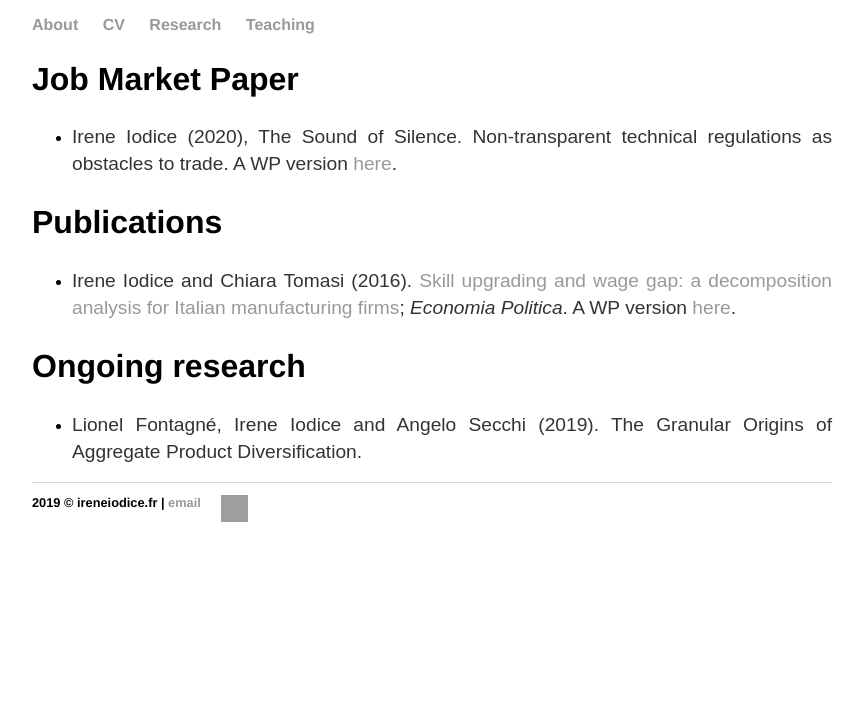
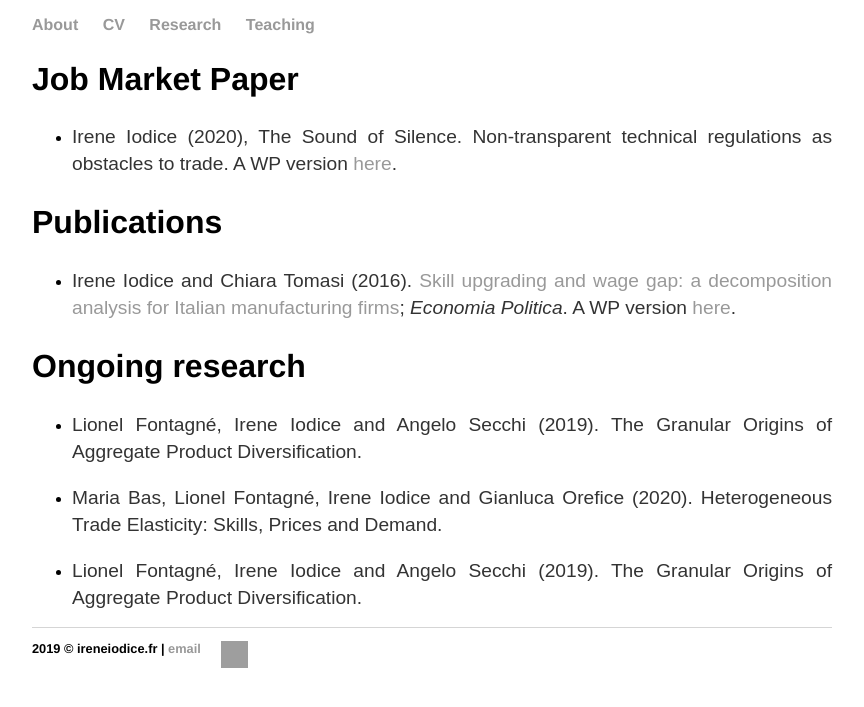
Before and after one commit to ioire/ioire.github.io, a Jekyll site: the page built from research/index.html, in a window 1280 px wide. Shown: the top 707 px of the page, without its empty margins (208-1072 px from the left). Built offline with Jekyll 4.4.1, drawn with Linux system fonts in a browser that asks for light colours; grey boxes are pictures that could not be loaded.

Commit message:
Update index.html

```diff
--- a/research/index.html
+++ b/research/index.html
@@ -15,5 +15,7 @@ title: Irene Iodice
  <h2>Ongoing research</h2>
 	<ul>
 	 <li> <p> Lionel Fontagné, Irene Iodice and Angelo Secchi (2019). The Granular Origins of Aggregate Product Diversification. </p> </li>
+	<li> <p> Maria Bas, Lionel Fontagné, Irene Iodice and Gianluca Orefice (2020). Heterogeneous Trade Elasticity: Skills, Prices and Demand. </p> </li>
+	<li> <p> Lionel Fontagné, Irene Iodice and Angelo Secchi (2019). The Granular Origins of Aggregate Product Diversification. </p> </li>
 	</ul>
 </div><!-- /.blurb -->
```
